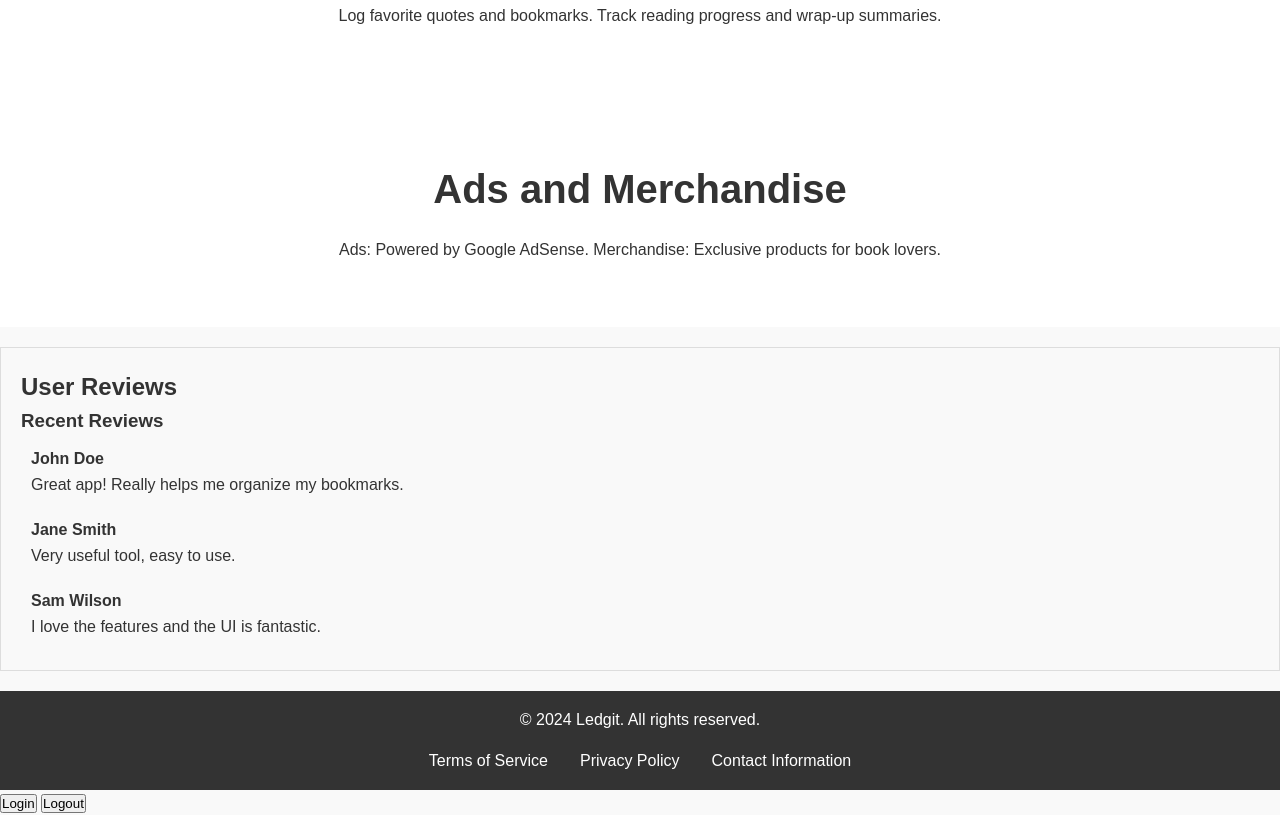
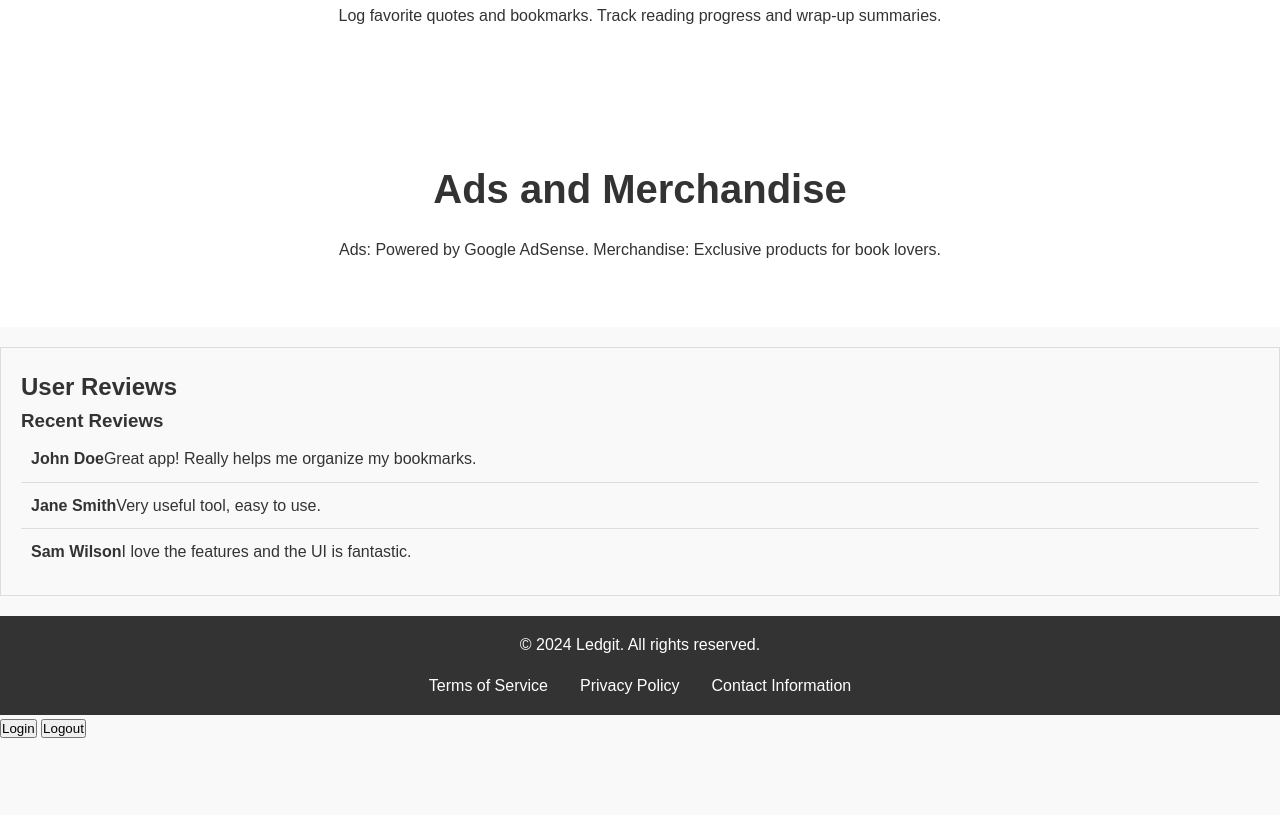
Before and after one commit to YTomar79/BookMarkd, a website: page index.html in a window 1280 px wide. Shown: the part 1928-2743 px from the top of the page. After the commit the page ends 2669 px from the top, so only its background shows below. Drawn offline with Linux system fonts and the light colour scheme.

Commit message:
Update styles.css

```diff
--- a/styles.css
+++ b/styles.css
@@ -519,3 +519,20 @@ footer {
     font-size: 1.2rem;
     color: #004d40;
 }
+
+.review-item {
+    display: flex;
+    align-items: center;
+    padding: 10px;
+    border-bottom: 1px solid #ddd;
+}
+
+.review-item img.book-icon {
+    width: 50px;
+    height: 50px;
+    margin-right: 10px;
+}
+
+.review-item:last-child {
+    border-bottom: none;
+}
```
